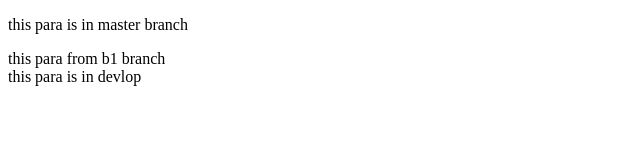
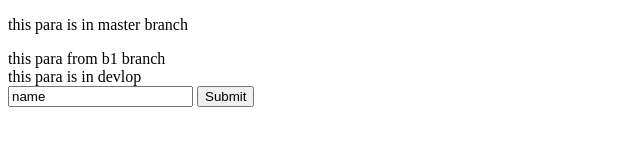
Before and after one commit to dbelsare/demo, a plain HTML site: page index.html in a window 1280 px wide. Shown: the whole page, without its empty margins (0-640 px from the left). Drawn offline with Linux system fonts and the light colour scheme.

Commit message:
index.html main modified

```diff
--- a/index.html
+++ b/index.html
@@ -12,5 +12,9 @@
     <a>
         this para is in devlop
     </a>
+    <form>
+        <input type="text" value="name">
+        <input type="submit">
+    </form>
 </body>
 </html>
```
